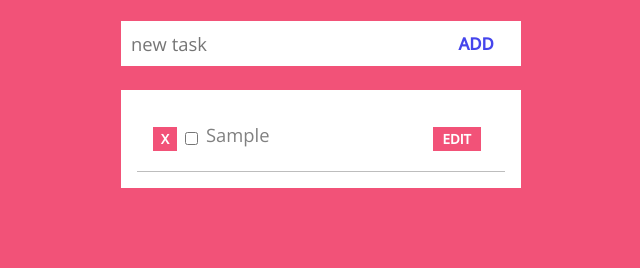
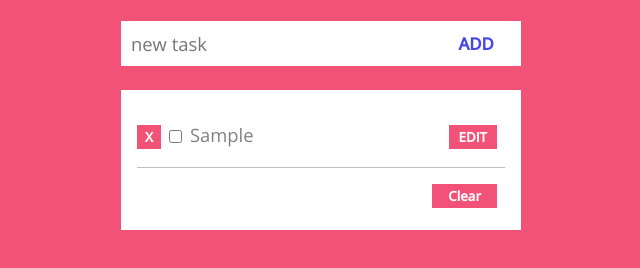
Before and after one commit to Debarshi95/Simple_Todos, a website: page index.html in a window 1280 px wide. Both pictures are taken after typing "Sample" into the empty fields and a click on the button "ADD". Shown: the part 60-328 px from the top of the page, without its empty margins (319-959 px from the left). Drawn offline with nearby package versions, Linux system fonts and the light colour scheme.

Commit message:
refactor: Refactored wrapper container, todo functions, css styles, added clear all functionality

```diff
--- a/css/style.css
+++ b/css/style.css
@@ -58,15 +58,7 @@ body {
   margin: 1.5rem auto;
 }
 
-.todo {
-  display: flex;
-  width: 100%;
-  align-items: center;
-  padding: 1rem;
-  border-bottom: 1px solid var(--border-color);
-}
-
-.todo button {
+.todo-container button {
   min-width: 1.5rem;
   height: 1.5rem;
   margin-right: 8px;
@@ -78,6 +70,13 @@ body {
   font-weight: 600;
 }
 
+.todo {
+  display: flex;
+  width: 100%;
+  align-items: center;
+  padding: 1rem 0;
+  border-bottom: 1px solid var(--border-color);
+}
 .todo button:last-child {
   padding: 0 10px;
 }
@@ -96,13 +95,14 @@ body {
   flex: 1;
   word-break: break-all;
   color: gray;
-  margin-bottom: 8px;
+  margin-bottom: 4px;
 }
 p.text-through {
   text-decoration: line-through;
   color: var(--primary-color);
 }
 
+/* Utility classes */
 .d-none {
   display: none;
 }
@@ -113,3 +113,9 @@ p.text-through {
 .padding-xs {
   padding: 1rem;
 }
+
+.clear-btn {
+  margin: 1rem 1rem 0.4rem auto;
+  display: block;
+  padding: 0 1rem;
+}
--- a/index.html
+++ b/index.html
@@ -13,7 +13,10 @@
       <input type="text" placeholder="new task" />
       <button type="button">ADD</button>
     </div>
-    <div class="container todo-container"></div>
+    <div class="container todo-container d-none">
+      <div id="todo-wrapper"></div>
+      <button id="clear" class="clear-btn">Clear</button>
+    </div>
     <h3 class="header-text" id="no-todo-text">No Todos found</h3>
     <script src="/js/todo.js"></script>
   </body>
--- a/js/todo.js
+++ b/js/todo.js
@@ -1,9 +1,12 @@
 const inputEl = document.querySelector("input")
-const todoContainer = document.querySelector(".todo-container")
+const cardContainer = document.querySelector(".todo-container")
+const todoWrapper = document.querySelector("#todo-wrapper")
 const addTodoBtn = document.querySelector("button")
 const noTodoText = document.querySelector("#no-todo-text")
 
 const docFragment = new DocumentFragment()
+
+let previousTodo
 
 // Validate input box
 const validInput = (value = "") => {
@@ -16,9 +19,29 @@ const validInput = (value = "") => {
 
 // Creates a todo item
 const createTodo = (todo) => {
+  const onDragStart = function (event) {
+    event.dataTransfer.dropEffect = "move"
+    previousTodo = this
+  }
+
+  const onDragOver = function (e) {
+    e.preventDefault()
+  }
+
+  const onDrop = function (e) {
+    const currentTodo = e.currentTarget
+    todoWrapper.replaceChild(currentTodo, previousTodo)
+    todoWrapper.appendChild(previousTodo)
+  }
+
   const divRoot = document.createElement("div")
+  divRoot.setAttribute("data-id", todo.id)
   divRoot.classList.add("todo")
   divRoot.setAttribute("draggable", true)
+
+  divRoot.addEventListener("dragstart", onDragStart)
+  divRoot.addEventListener("dragover", onDragOver)
+  divRoot.addEventListener("drop", onDrop)
 
   const deleteTodoBtn = document.createElement("button")
   deleteTodoBtn.textContent = "X"
@@ -42,38 +65,6 @@ const createTodo = (todo) => {
   return divRoot
 }
 
-addTodoBtn.addEventListener("click", function () {
-  if (validInput(inputEl.value)) {
-    const todo = { id: new Date(), text: inputEl.value, isCompleted: false }
-    const todoItem = createTodo(todo)
-
-    docFragment.appendChild(todoItem)
-    todoContainer.appendChild(docFragment)
-
-    todoContainer.classList.add("padding-xs")
-    inputEl.value = ""
-
-    noTodoText.classList.add("d-none")
-  }
-})
-
-todoContainer.addEventListener("click", function (event) {
-  const { tagName, id } = event.target
-
-  if (tagName === "INPUT") {
-    return toggleTodoCompleted(event.target)
-  }
-  if (tagName === "BUTTON" && id === "delete-todo") {
-    return deleteTodo(event.target)
-  }
-  if (tagName === "BUTTON" && id === "edit-todo") {
-    return createUpdateTodoElements(event.target)
-  }
-  if (tagName === "BUTTON" && id === "update-todo") {
-    return updateTodo(event.target)
-  }
-})
-
 const toggleTodoCompleted = (targetNode) => {
   const { nextSibling = null } = targetNode
 
@@ -87,11 +78,11 @@ const deleteTodo = (targetNode) => {
   const { parentNode = null } = targetNode
 
   if (parentNode) {
-    todoContainer.removeChild(parentNode)
+    todoWrapper.removeChild(parentNode)
   }
 
-  if (!todoContainer.childNodes.length) {
-    todoContainer.classList.remove("padding-xs")
+  if (!todoWrapper.childNodes.length) {
+    cardContainer.classList.add("d-none")
     noTodoText.classList.remove("d-none")
   }
 }
@@ -135,6 +126,57 @@ const updateTodo = (targetNode) => {
 
     docFragment.appendChild(todoItem)
 
-    todoContainer.replaceChild(docFragment, parentNode)
+    todoWrapper.replaceChild(docFragment, parentNode)
   }
 }
+
+const handleAddTodo = () => {
+  if (validInput(inputEl.value)) {
+    const todo = {
+      id: new Date().getSeconds(),
+      text: inputEl.value,
+      isCompleted: false,
+    }
+
+    const todoItem = createTodo(todo)
+
+    todoWrapper.parentNode.classList.remove("d-none")
+    docFragment.appendChild(todoItem)
+    todoWrapper.appendChild(docFragment)
+
+    cardContainer.classList.add("padding-xs")
+    inputEl.value = ""
+
+    noTodoText.classList.add("d-none")
+  }
+}
+
+const clearAllTodos = () => {
+  todoWrapper.innerHTML = ""
+  cardContainer.classList.remove("padding-xs")
+  noTodoText.classList.remove("d-none")
+  cardContainer.classList.add("d-none")
+}
+
+const handleOnTodoClick = (event) => {
+  const { tagName, id } = event.target
+
+  if (tagName === "INPUT") {
+    return toggleTodoCompleted(event.target)
+  }
+  if (tagName === "BUTTON" && id === "delete-todo") {
+    return deleteTodo(event.target)
+  }
+  if (tagName === "BUTTON" && id === "edit-todo") {
+    return createUpdateTodoElements(event.target)
+  }
+  if (tagName === "BUTTON" && id === "update-todo") {
+    return updateTodo(event.target)
+  }
+  if (tagName === "BUTTON" && id === "clear") {
+    return clearAllTodos()
+  }
+}
+
+addTodoBtn.addEventListener("click", handleAddTodo)
+cardContainer.addEventListener("click", handleOnTodoClick)
```
